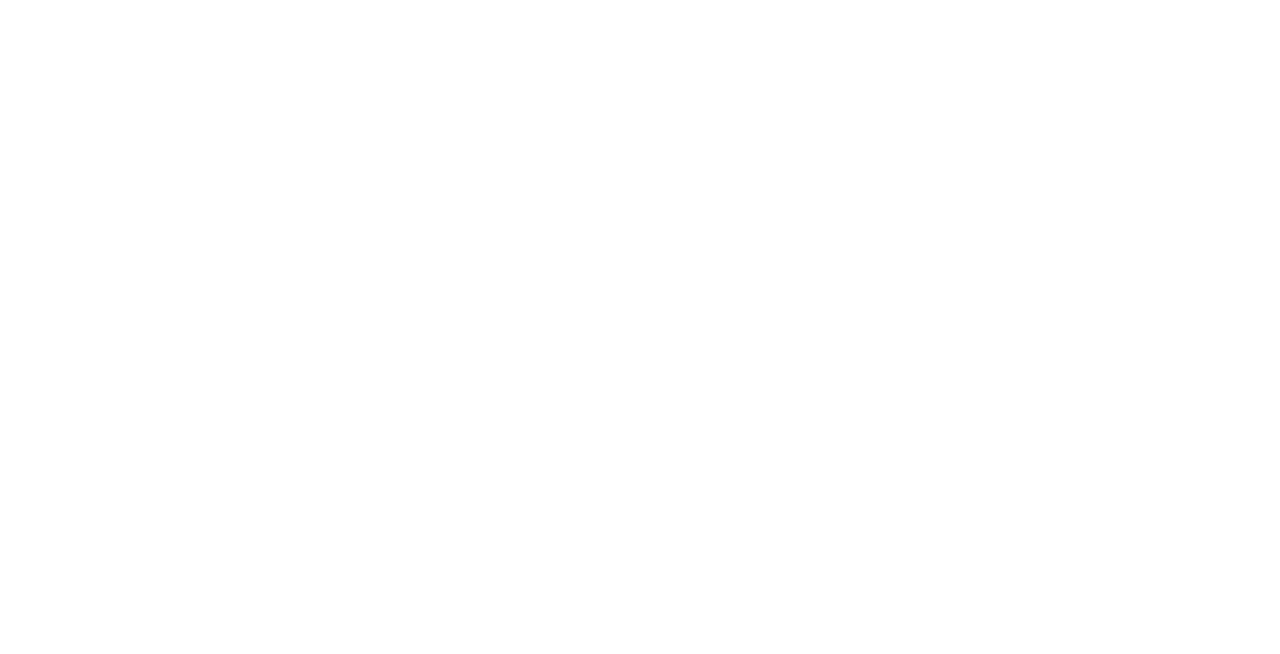
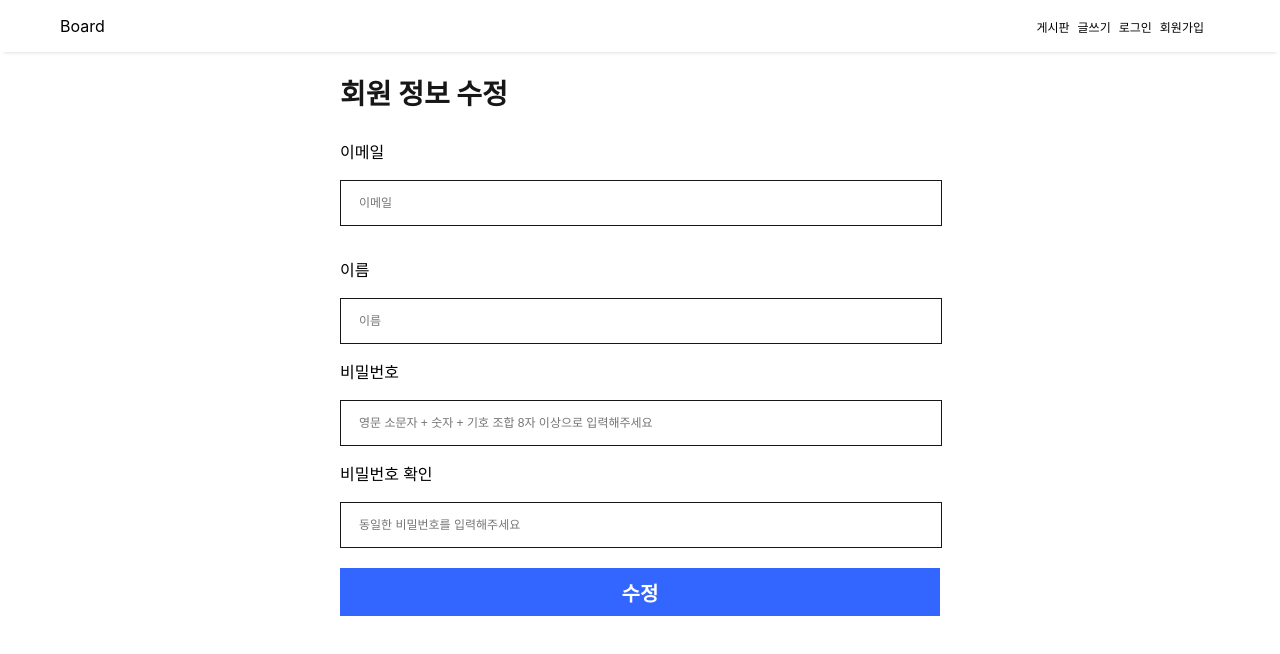
Before and after one commit to jipark96/board-keke1, a React (Create React App) app: page /mypage/edit/1 in a window 1280 px wide. Before the commit this address had no page. Shown: the top 654 px of the page. Built offline with nearby package versions, Linux system fonts and the light colour scheme; no server answers; the HTML template or start-up script is replaced by a standard one.

Commit message:
feat: 회원 수정

```diff
--- a/src/App.tsx
+++ b/src/App.tsx
@@ -7,6 +7,7 @@
 import EditPage from "./pages/board/edit/Edit";
 import DetailPage from "./pages/board/detail/Detail";
 import MyPagePage from "./pages/mypage/MyPage";
+import EditMyPage from "./pages/mypage/edit/Edit";
 
 const loading = <div>화면을 불러오는 중 입니다.</div>;
 
@@ -28,6 +29,7 @@
           <Route path="/board/edit/:boardId" element={<EditPage />} />
           <Route path="/board/:boardId" element={<DetailPage />} />
           <Route path="/mypage/:userId" element={<MyPagePage />} />
+          <Route path="/mypage/edit/:userId" element={<EditMyPage />} />
           <Route path="/404" element={<Page404 />} />
           <Route path="/500" element={<Page500 />} />
         </Routes>
--- a/src/components/login/Login.tsx
+++ b/src/components/login/Login.tsx
@@ -44,8 +44,10 @@
       const jwtToken = response.data.result.jwtToken;
       const name = response.data.result.name;
       const userId = response.data.result.id;
+      const email = response.data.result.email;
       localStorage.setItem("jwtToken", jwtToken);
       localStorage.setItem("name", name);
+      localStorage.setItem("email", email);
       localStorage.setItem("username", username);
       localStorage.setItem("userId", userId);
       navigate("/board");
--- a/src/components/mypage/MyPage.tsx
+++ b/src/components/mypage/MyPage.tsx
@@ -1,7 +1,7 @@
 import React, { useEffect, useState } from "react";
 import { Box, Edit, Info, Remove, Section, Title } from "./MyPageStyles";
 import Layout from "../../layout/Layout";
-import { useNavigate, useParams } from "react-router-dom";
+import { Link, useNavigate, useParams } from "react-router-dom";
 import axios from "axios";
 
 interface MyPageProps {
@@ -59,7 +59,9 @@
         <Info>username : {userInfo?.username}</Info>
         <Info>email : {userInfo?.email}</Info>
         <Box>
-          <Edit>수정</Edit>
+          <Link to={`/mypage/edit/${userId}`}>
+            <Edit>수정</Edit>
+          </Link>
           <Remove onClick={handleDelete}>회원 탈퇴</Remove>
         </Box>
       </Section>
--- /dev/null
+++ b/src/components/mypage/edit/Edit.tsx
@@ -0,0 +1,127 @@
+import axios from "axios";
+import React, { useEffect, useState } from "react";
+import { useNavigate, useParams } from "react-router-dom";
+import Layout from "../../../layout/Layout";
+import {
+  EditCotainer,
+  EditTitle,
+  EditWrap,
+  LargeTextFieldTitle,
+  TextFieldInput,
+  TextFieldWrap,
+} from "./EditStyles";
+import TextField from "../../common/textfield/TextField";
+import PasswordField from "../../common/passwordfield/PasswordField";
+import Btn from "../../common/btn/Btn";
+
+const Edit = () => {
+  const { userId } = useParams();
+  const [email, setEmail] = useState("");
+  const [name, setName] = useState("");
+  const [password, setPassword] = useState("");
+  const navigation = useNavigate();
+  const jwtToken = localStorage.getItem("jwtToken");
+
+  //[이메일]
+  const handleEmailChange = (event: React.ChangeEvent<HTMLInputElement>) => {
+    setEmail(event.target.value);
+  };
+
+  //[이름]
+  const handleNameChange = (event: React.ChangeEvent<HTMLInputElement>) => {
+    setName(event.target.value);
+  };
+
+  //[비밀번호]
+  const handlePasswordChange = (value: string) => {
+    setPassword(value);
+  };
+
+  //[기존 정보 가져오기]
+  useEffect(() => {
+    const fetchUserInfo = async () => {
+      try {
+        const response = await axios.get(
+          `http://localhost:8080/user/${userId}`
+        );
+        console.log(response.data);
+        setEmail(response.data.result.email);
+        setName(response.data.result.name);
+      } catch (error) {
+        console.error("Error : ", error);
+      }
+    };
+    fetchUserInfo();
+  }, [userId]);
+
+  //[수정하기]
+  const handlePatchClick = async () => {
+    try {
+      const requestData = {
+        email: email,
+        name: name,
+        password: password,
+      };
+
+      await axios.patch(
+        `http://localhost:8080/user/edit/${userId}`,
+        requestData,
+        {
+          headers: {
+            "X-ACCESS-TOKEN": jwtToken,
+          },
+        }
+      );
+
+      navigation("/");
+    } catch (error) {
+      console.error(error);
+    }
+  };
+
+  return (
+    <Layout>
+      <EditCotainer>
+        <EditTitle>회원 정보 수정</EditTitle>
+        <EditWrap>
+          <TextFieldWrap>
+            <LargeTextFieldTitle>이메일</LargeTextFieldTitle>
+            <TextFieldInput
+              placeholder="이메일"
+              type="email"
+              value={email}
+              onChange={handleEmailChange}
+            />
+          </TextFieldWrap>
+          <TextFieldWrap>
+            <LargeTextFieldTitle>이름</LargeTextFieldTitle>
+            <TextFieldInput
+              placeholder="이름"
+              type="text"
+              value={name}
+              onChange={handleNameChange}
+            />
+          </TextFieldWrap>
+          <PasswordField
+            title="비밀번호"
+            type="password"
+            placeholder="영문 소문자 + 숫자 + 기호 조합 8자 이상으로 입력해주세요"
+            required="영문 소문자 + 숫자 + 기호 조합 8자 이상으로 입력해주세요"
+            onValueChange={handlePasswordChange}
+          />
+
+          <PasswordField
+            title="비밀번호 확인"
+            type="password"
+            placeholder="동일한 비밀번호를 입력해주세요"
+            required="동일한 비밀번호를 입력해주세요"
+            onValueChange={(value) => handlePasswordChange(value)}
+          />
+          <Btn text="수정" size="big" onClick={handlePatchClick} />
+        </EditWrap>
+      </EditCotainer>
+    </Layout>
+  );
+};
+
+export default Edit;
--- /dev/null
+++ b/src/components/mypage/edit/EditStyles.ts
@@ -0,0 +1,52 @@
+import { styled } from "styled-components";
+
+export const EditCotainer = styled.div`
+  width: 600px;
+  display: flex;
+  flex-direction: column;
+  align-items: flex-start;
+  justify-content: center;
+  margin-top: 80px;
+  margin-left: auto;
+  margin-right: auto;
+  margin-bottom: 100px;
+`;
+
+export const EditTitle = styled.div`
+  font-size: 28px;
+  font-style: normal;
+  font-weight: 700;
+  line-height: 100%;
+  color: #171717;
+  margin-bottom: 20px;
+`;
+
+export const EditWrap = styled.div`
+  display: flex;
+  flex-direction: column;
+  align-items: flex-start;
+  gap: 20px;
+`;
+
+export const TextFieldWrap = styled.div`
+  width: 600px;
+`;
+export const TextFieldInput = styled.input`
+  padding: 18px 0px 18px 18px;
+  width: calc(100% - 18px);
+  height: 8px;
+  border: 1px solid #171717;
+  font-weight: 500;
+  font-size: 12px;
+
+  &:focus {
+    outline: none;
+    border: 1px solid #36f;
+  }
+`;
+export const LargeTextFieldTitle = styled.p`
+  margin-bottom: 20px;
+  font-weight: 500;
+  font-size: 16px;
+  line-height: 100%;
+`;
--- /dev/null
+++ b/src/pages/mypage/edit/Edit.tsx
@@ -0,0 +1,12 @@
+import React from "react";
+import Edit from "../../../components/mypage/edit/Edit";
+
+const EditMyPage = () => {
+  return (
+    <>
+      <Edit />
+    </>
+  );
+};
+
+export default EditMyPage;
```
